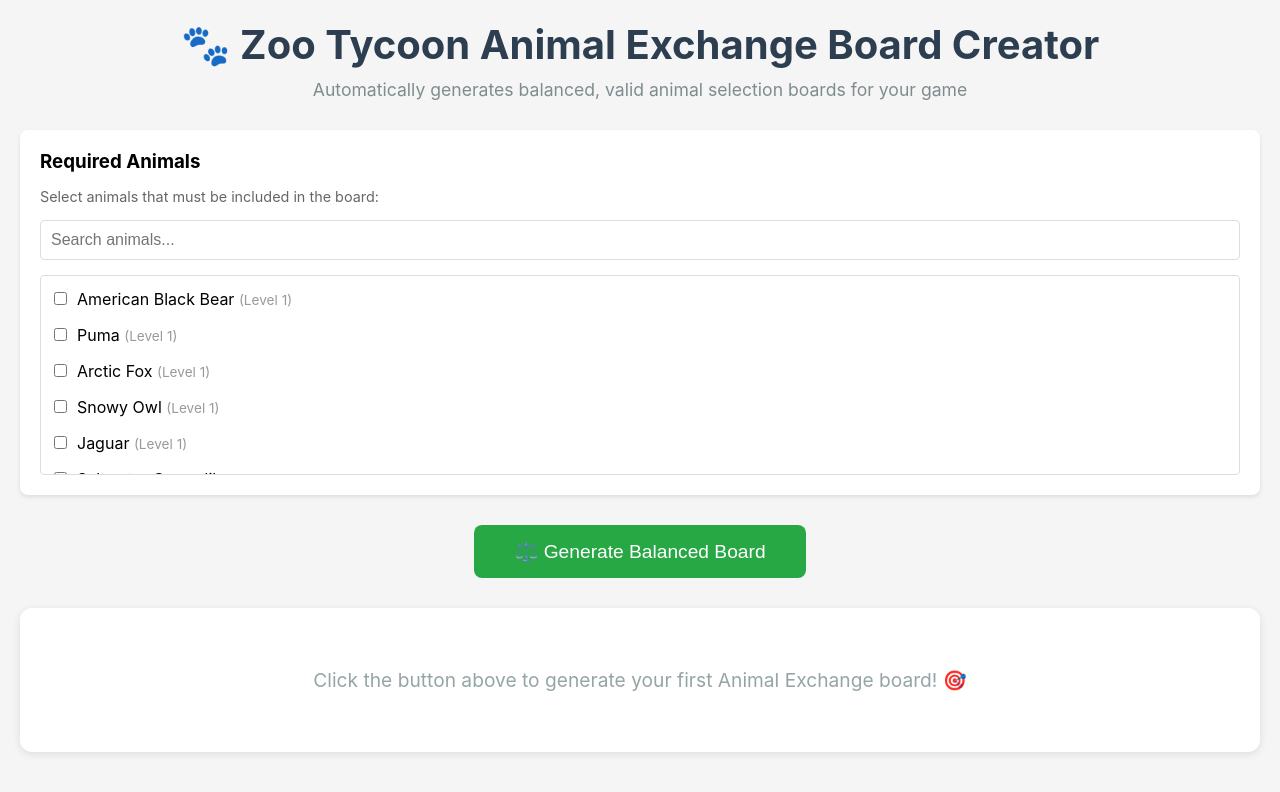
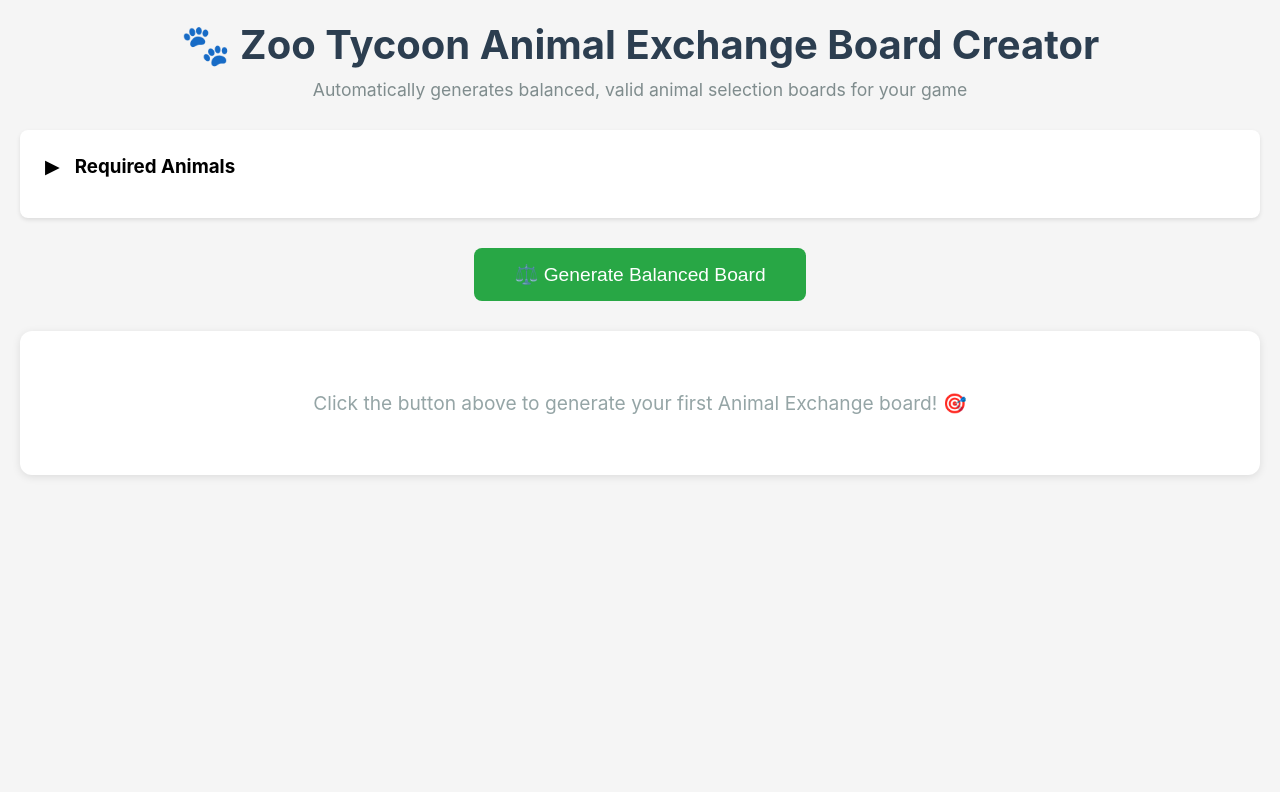
Before and after one commit to Dracoptera/Zoo-Tycoon-Helper, a React (Vite) app: page / in a window 1280 px wide. Shown: the top 792 px of the page. Built offline with nearby package versions, Linux system fonts and the light colour scheme.

Commit message:
improve board

```diff
--- a/src/App.tsx
+++ b/src/App.tsx
@@ -56,6 +56,7 @@
   const [validationResult, setValidationResult] = useState<ReturnType<typeof validateBoard> | null>(null)
   const [isGenerating, setIsGenerating] = useState(false)
   const [requiredAnimalIds, setRequiredAnimalIds] = useState<string[]>([])
+  const [isFilterExpanded, setIsFilterExpanded] = useState(false)
 
   const handleGenerateBalancedBoard = () => {
     setIsGenerating(true)
@@ -113,7 +114,46 @@
       </header>
 
       <div style={{ marginBottom: '30px', padding: '20px', background: 'white', borderRadius: '8px', boxShadow: '0 2px 4px rgba(0,0,0,0.1)' }}>
-        <h3 style={{ marginTop: 0, marginBottom: '15px' }}>Required Animals</h3>
+        <div style={{ display: 'flex', justifyContent: 'space-between', alignItems: 'center', marginBottom: '15px' }}>
+          <div style={{ display: 'flex', alignItems: 'center', gap: '10px' }}>
+            <button
+              onClick={() => setIsFilterExpanded(!isFilterExpanded)}
+              style={{
+                background: 'none',
+                border: 'none',
+                fontSize: '1.2rem',
+                cursor: 'pointer',
+                padding: '5px'
+              }}
+            >
+              {isFilterExpanded ? '▼' : '▶'}
+            </button>
+            <h3 style={{ margin: 0 }}>Required Animals</h3>
+            {requiredAnimalIds.length > 0 && (
+              <span style={{ background: '#2196f3', color: 'white', padding: '4px 8px', borderRadius: '12px', fontSize: '0.85rem' }}>
+                {requiredAnimalIds.length}
+              </span>
+            )}
+          </div>
+          {requiredAnimalIds.length > 0 && (
+            <button
+              onClick={() => setRequiredAnimalIds([])}
+              style={{
+                background: '#dc3545',
+                color: 'white',
+                border: 'none',
+                padding: '8px 15px',
+                borderRadius: '4px',
+                cursor: 'pointer',
+                fontSize: '0.9rem'
+              }}
+            >
+              Clear Selected
+            </button>
+          )}
+        </div>
+        {isFilterExpanded && (
+          <>
             <p style={{ fontSize: '0.9rem', color: '#666', marginBottom: '15px' }}>
               Select animals that must be included in the board:
             </p>
@@ -122,6 +162,8 @@
               selectedIds={requiredAnimalIds}
               onSelectionChange={setRequiredAnimalIds}
             />
+          </>
+        )}
       </div>
 
       <div style={{ textAlign: 'center', marginBottom: '30px' }}>
```
Lines whose indentation alone changed are shown as unchanged.
